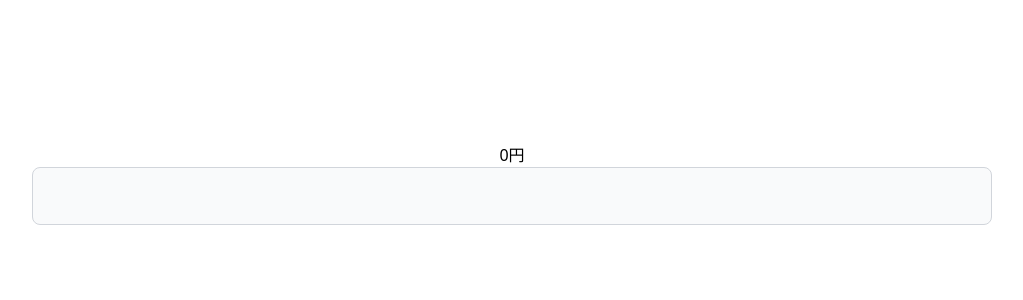
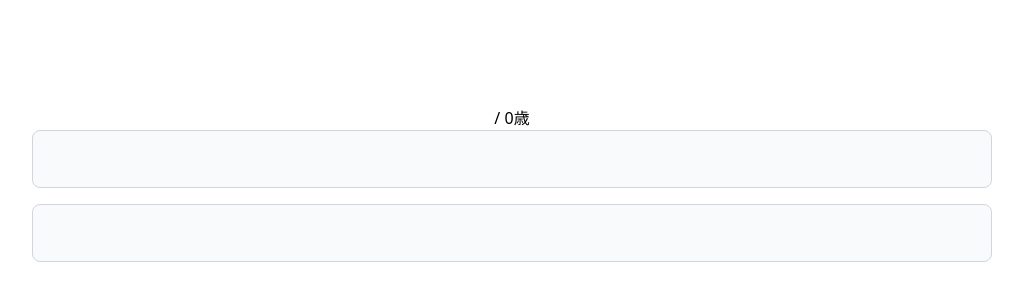
Before and after one commit to sc30gsw/my-reducer-app, a React (Vite) app: page / in a window 1280 px wide. Shown: the part 216-516 px from the top of the page, without its empty margins (128-1151 px from the left). Built offline with nearby package versions, Linux system fonts and the light colour scheme.

Commit message:
✨ フォーム値のレンダリング

```diff
--- a/src/App.tsx
+++ b/src/App.tsx
@@ -1,21 +1,41 @@
 import { useReducer } from "react";
 
+type User = {
+	name: string;
+	age: number;
+};
+
 function App() {
-	const [state, dispatch] = useReducer(
-		(_: unknown, action: number) => `${Math.round(action * 1.08)}円`,
-		"0円",
+	const [user, dispatch] = useReducer(
+		(state: User, action: Partial<User>) => ({
+			...state,
+			...action,
+		}),
+		{ name: "", age: 0 },
 	);
 	return (
 		<div className="flex flex-col items-center justify-center min-h-dvh w-screen">
-			<div>{state}</div>
+			<div>
+				{user.name} / {user.age}歳
+			</div>
+			<div className="flex w-3/4 flex-col items-center justify-center gap-4">
+				<input
+					type="text"
+					className="block p-4 w-full text-gray-900 border border-gray-300 rounded-lg bg-gray-50 text-base focus:ring-blue-500 focus:border-blue-500"
+					onChange={(e) => {
+						const { value } = e.target;
+						dispatch({ name: value });
+					}}
+				/>
 				<input
 					type="number"
-				className="block w-3/4 p-4 text-gray-900 border border-gray-300 rounded-lg bg-gray-50 text-base focus:ring-blue-500 focus:border-blue-500"
+					className="block p-4 w-full text-gray-900 border border-gray-300 rounded-lg bg-gray-50 text-base focus:ring-blue-500 focus:border-blue-500"
 					onChange={(e) => {
 						const { value } = e.target;
-					dispatch(Number(value));
+						dispatch({ age: Number(value) });
 					}}
 				/>
+			</div>
 		</div>
 	);
 }
```
Lines whose indentation alone changed are shown as unchanged.
